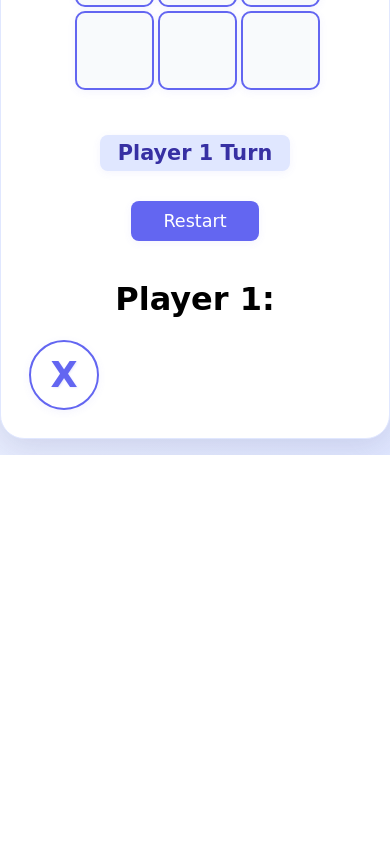
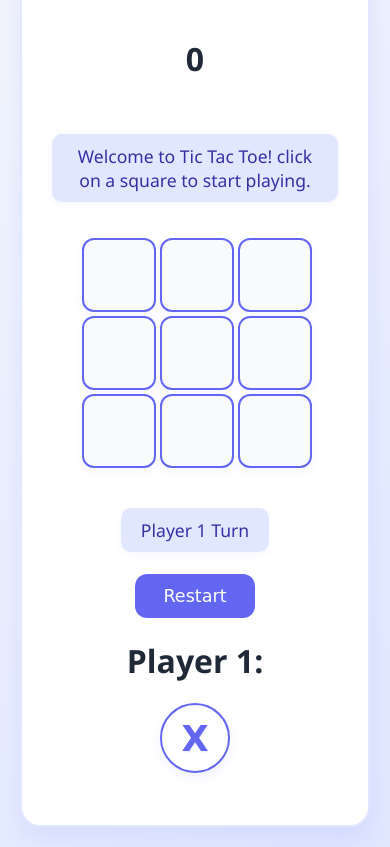
Before and after one commit to dxpressedskittle/projects, a website: page ttt/ttt.html in a window 390 px wide. Shown: the part 437-1284 px from the top of the page. Before the commit the page ends 892 px from the top, so only its background shows below. Drawn offline with Linux system fonts and the light colour scheme.

Commit message:
Finished Tic Tac Toe

```diff
--- a/Search Bar/search.js
+++ b/Search Bar/search.js
@@ -38,9 +38,6 @@ document.addEventListener("DOMContentLoaded", function () {
     return Math.floor(Math.random() * (max - min + 1)) + min;
   }
 
-  for (let i = 0; i < 50; i++) {
-    numbers.push(i);
-  }
 
   let newWord = "";
 
@@ -54,7 +51,7 @@ document.addEventListener("DOMContentLoaded", function () {
     newWord = "";
   }
 
-  for (let i = 0; i < 10000000; i++) {
+  for (let i = 0; i < 100000; i++) {
     createWord();
   }
 
--- a/ttt/ttt.css
+++ b/ttt/ttt.css
@@ -2,129 +2,152 @@ body {
   background: linear-gradient(135deg, #f8fafc 0%, #e0e7ff 100%);
   min-height: 100vh;
   margin: 0;
+  font-family: 'Segoe UI', Tahoma, Geneva, Verdana, sans-serif;
+  display: flex;
+  justify-content: center;
+  align-items: center;
+  padding: 20px;
+  color: #1f2937;
 }
-.cell {
-  width: 75px;
-  height: 75px;
-  border: 2.5px solid #6366f1;
-  box-shadow: 0 2px 8px rgba(99,102,241,0.07);
-  line-height: 75px;
-  font-size: 2.5rem;
-  cursor: pointer;
-  background: #f8fafc;
-  border-radius: 10px;
-  transition: background 0.2s, color 0.2s, box-shadow 0.2s;
-  color: #3730a3;
-  font-weight: bold;
+
+#gameContainer {
+  background: #ffffff;
+  border-radius: 20px;
+  box-shadow: 0 12px 24px rgba(99, 102, 241, 0.1);
+  padding: 40px 30px;
+  max-width: 420px;
+  width: 100%;
+  text-align: center;
+  border: 2px solid #e0e7ff;
 }
-#gameContainer {
+
+#gameContainer > h1:first-child {
   font-family: 'Permanent Marker', cursive;
-  text-align: center;
-  background: #fff;
-  border-radius: 24px;
-  box-shadow: 0 8px 32px rgba(60, 60, 120, 0.15);
-  padding: 36px 28px 28px 28px;
-  max-width: 420px;
-  margin: 48px auto;
-  border: 1.5px solid #e0e7ff;
+  font-size: 2.8rem;
+  color: #4f46e5;
+  margin-bottom: 20px;
 }
-#gameContainer > h1:first-child {
-  font-size: 2.5rem;
-  letter-spacing: 2px;
-  color: #4f46e5;
-  margin-bottom: 18px;
-}
+
 .scoreboard {
   display: flex;
-  justify-content: center;
-  gap: 36px;
-  margin-bottom: 18px;
+  justify-content: space-between;
+  margin: 20px 0;
 }
-.scoreboard h1 {
-  font-size: 1.5rem;
-  margin: 0;
-  display: flex;
-  align-items: center;
-  gap: 8px;
-  color: #6366f1;
+
+.scoreboard .score {
   background: #f1f5f9;
-  border-radius: 8px;
-  padding: 6px 18px;
-  box-shadow: 0 2px 8px rgba(99,102,241,0.07);
+  padding: 10px 20px;
+  border-radius: 10px;
+  font-size: 1.2rem;
+  color: #4f46e5;
+  font-weight: bold;
+  box-shadow: 0 4px 10px rgba(99, 102, 241, 0.08);
 }
-#statusText {
-  font-size: 1.3rem;
-  margin-bottom: 18px;
+
+#statusText,
+#playerText {
+  font-size: 1.1rem;
+  background: #e0e7ff;
+  padding: 10px 20px;
+  border-radius: 10px;
+  margin: 12px auto;
+  display: inline-block;
   color: #3730a3;
-  background: #e0e7ff;
-  border-radius: 8px;
-  display: inline-block;
-  padding: 6px 18px;
-  box-shadow: 0 2px 8px rgba(99,102,241,0.07);
+  font-weight: 500;
+  box-shadow: 0 2px 6px rgba(99, 102, 241, 0.06);
 }
+
 #cellContainer {
   display: grid;
-  grid-template-columns: repeat(3, 75px);
-  grid-template-rows: repeat(3, 75px);
-  gap: 8px;
-  width: max-content;
-  margin: 0 auto 24px auto;
+  grid-template-columns: repeat(3, 90px);
+  grid-template-rows: repeat(3, 90px);
+  gap: 10px;
+  justify-content: center;
+  margin: 24px auto;
 }
 
-.cell.computerClicked, .userClicked {
+.cell {
+  width: 90px;
+  height: 90px;
+  border: 2px solid #6366f1;
+  border-radius: 12px;
+  font-size: 2.8rem;
+  font-weight: bold;
+  color: #4338ca;
+  background-color: #f8fafc;
+  display: flex;
+  justify-content: center;
+  align-items: center;
+  cursor: pointer;
+  transition: all 0.2s ease;
+  box-shadow: 0 4px 10px rgba(99, 102, 241, 0.06);
+}
+
+.cell:hover {
   background-color: #e0e7ff;
+}
+
+.cell.disabled {
+  pointer-events: none;
+  background-color: #e5e7eb;
+  color: #9ca3af;
   cursor: not-allowed;
-  color: #a5b4fc;
 }
-#playerText {
+
+#restartBtn, .swapBtn {
+  font-family: 'Permanent Marker', cursive;
   font-size: 1.1rem;
-  color: #ef4444;
-  margin: 18px 0 8px 0;
-  min-height: 24px;
+  padding: 12px 28px;
+  border: none;
+  border-radius: 12px;
+  cursor: pointer;
+  background: #6366f1;
+  color: white;
+  transition: background 0.3s ease;
+  margin-top: 10px;
 }
-#restartBtn {
-  background: #6366f1;
-  color: #fff;
-  border: none;
-  border-radius: 8px;
-  padding: 10px 32px;
-  font-size: 1.1rem;
-  font-family: 'Permanent Marker', cursive;
-  margin: 12px 0 18px 0;
-  cursor: pointer;
-  box-shadow: 0 2px 8px rgba(99,102,241,0.07);
-  transition: background 0.2s, color 0.2s;
-}
-#restartBtn:hover {
+
+#restartBtn:hover,
+.swapBtn:hover {
   background: #4f46e5;
 }
+
 .swapBtn {
+  width: 70px;
   height: 70px;
-  width: 70px;
   border-radius: 50%;
+  background-color: white;
   border: 2.5px solid #6366f1;
-  background-color: #fff;
-  cursor: pointer;
-  margin-top: 10px;
-  box-shadow: 0 2px 8px rgba(99,102,241,0.07);
   display: flex;
   align-items: center;
   justify-content: center;
-  transition: background 0.2s, border 0.2s;
+  margin: 12px auto;
+  box-shadow: 0 4px 10px rgba(99, 102, 241, 0.1);
 }
-.swapBtn:hover {
-  background: #e0e7ff;
-  border-color: #4f46e5;
-}
+
 .swapText {
   font-family: 'Permanent Marker', cursive;
   font-size: 2.2rem;
   color: #6366f1;
-  text-align: center;
-  text-shadow: 1px 1px 2px rgba(99,102,241,0.13);
+  text-shadow: 1px 1px 2px rgba(99, 102, 241, 0.13);
   transition: color 0.3s ease;
-  margin: 0;
 }
-.swapText:hover {
-  color: #4f46e5;
+
+@media (max-width: 500px) {
+  #cellContainer {
+    grid-template-columns: repeat(3, 70px);
+    grid-template-rows: repeat(3, 70px);
+    gap: 8px;
+  }
+
+  .cell {
+    width: 70px;
+    height: 70px;
+    font-size: 2rem;
+  }
+
+  .scoreboard {
+    flex-direction: column;
+    gap: 10px;
+  }
 }
--- a/ttt/ttt.js
+++ b/ttt/ttt.js
@@ -63,7 +63,6 @@ function checkWin(player) {
       cells[b].innerText === player &&
       cells[c].innerText === player
     ) {
-      addCount(player, player1Choice, player2Choice);
       return true;
     }
   }
@@ -71,21 +70,51 @@ function checkWin(player) {
 }
 
 function click() {
-  if (turn == 1) {
+  // Check if already filled
+  if (clickedCell.innerHTML != "") {
+    statusText.innerHTML = "Square already filled! Pick another one.";
+  }
+  // turn system
+  if (turn == 1 && clickedCell.innerHTML == "") {
     clickedCell.innerHTML = player1Choice;
     statusText.innerHTML = "Player 2 Turn";
     turn = 2;
-  } else {
+  } else if (turn == 2 && clickedCell.innerHTML == "") {
     clickedCell.innerHTML = player2Choice;
     statusText.innerHTML = "Player 1 Turn";
     turn = 1;
   }
 
+  // Check if anyone has won the game
   if (checkWin("X") == true) {
-    checkWin("X");
+    addCount("X", player1Choice, player2Choice);
+    statusText.innerHTML = "Player 1 Wins!";
+    disableCells();
   } else if (checkWin("O") == true) {
-    checkWin("O");
+    addCount("O", player1Choice, player2Choice);
+    statusText.innerHTML = "Player 2 Wins!";
+    disableCells();
+    return;
   }
+
+  if (checkActive() == true) {
+    let count = 0;
+    cells.forEach((cell) => {
+      if (cell.innerHTML !== "") {
+        count++;
+      }
+    });
+    if (count == 9) {
+      statusText.innerHTML = "It's a Draw!";
+      disableCells();
+    }
+  }
+}
+function disableCells() {
+  cells.forEach((cell) => {
+    cell.style.pointerEvents = "none";
+    cell.style.disabled = true;
+  });
 }
 
 resetButton.addEventListener("click", function () {
@@ -110,6 +139,7 @@ function checkActive() {
     return false;
   }
 }
+
 function addCount(player, player1Choice, player2Choice) {
   if (player == player1Choice) {
     player1Score++;
```
Also changed, not shown: index.html (+15 -15 lines).
